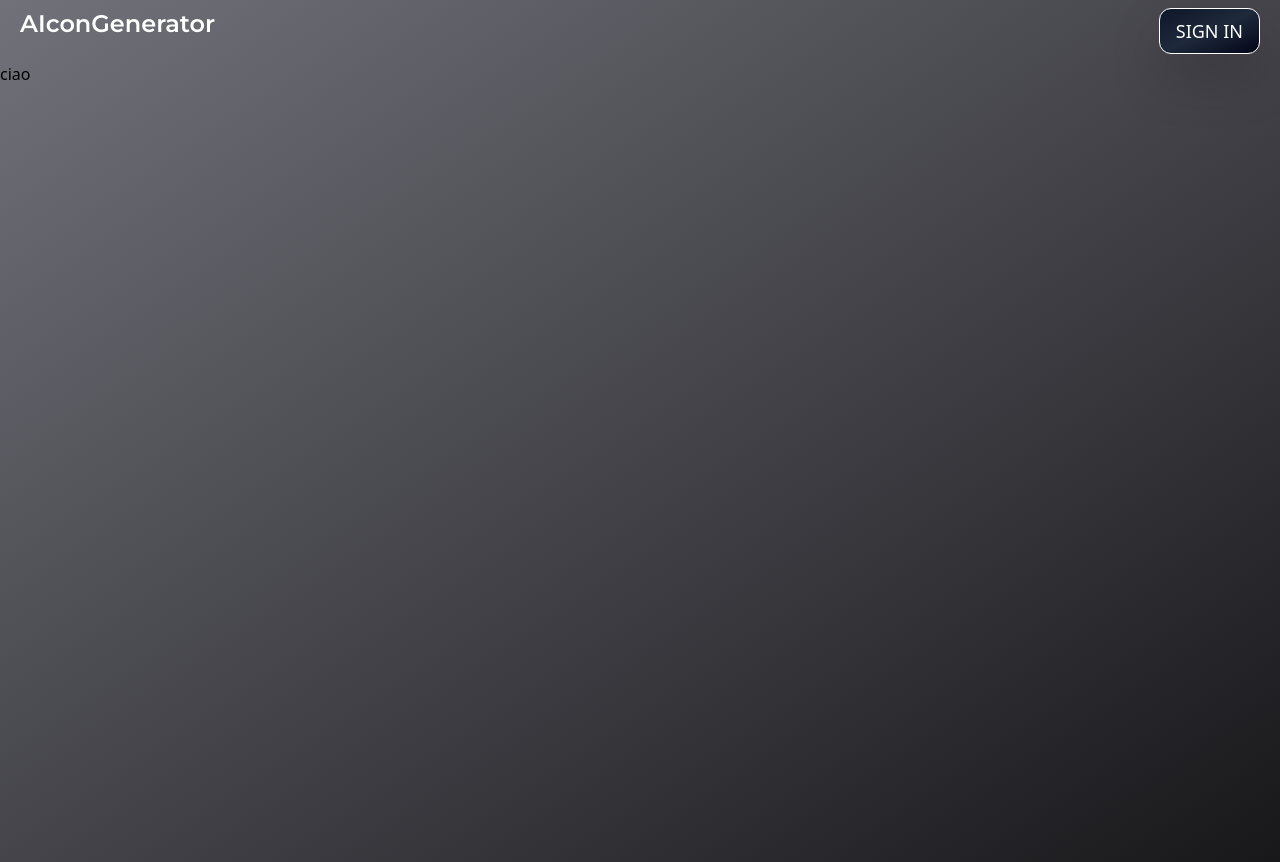
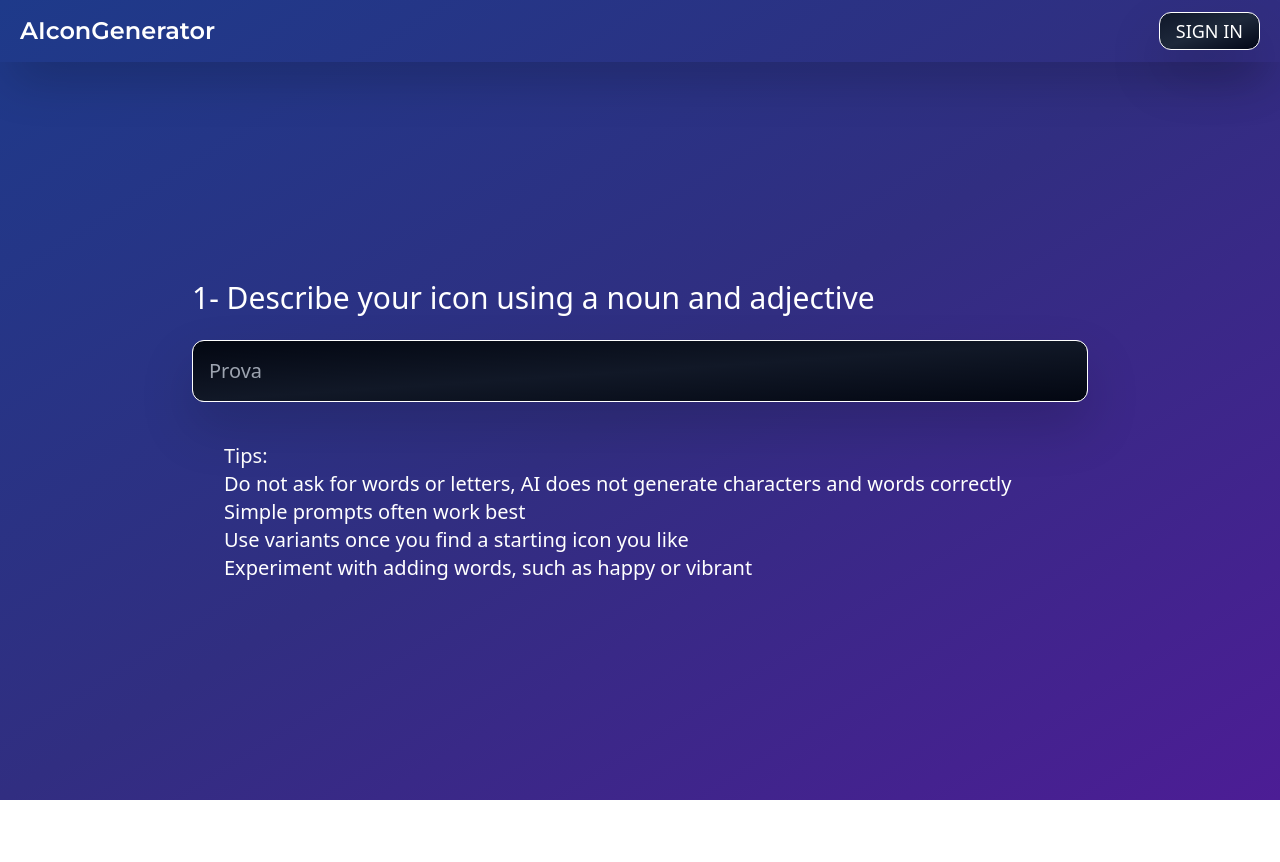
Before and after one commit to morhaaa/ai-icon-generator, a Next.js app: page /generator in a window 1280 px wide. After the commit the page ends 800 px from the top, so only its background shows below. Built offline with nearby package versions, Linux system fonts and the light colour scheme.

Commit message:
Implement input section

```diff
--- a/src/app/generator/page.tsx
+++ b/src/app/generator/page.tsx
@@ -1,5 +1,28 @@
+import InputGenerator from "@/components/ui/input";
+
 const Generator: React.FC = () => {
-  return <div className="h-screen">ciao</div>;
+  return (
+    <div className="h-full w-full flex items-center justify-center">
+      <div className="w-[80%] md:w-[70%] flex flex-col gap-6 justify-center">
+        <h2 className="text-white font-medium text-2xl md:text-2xl lg:text-3xl">
+          1- Describe your icon using a noun and adjective
+        </h2>
+        <InputGenerator />
+        <div className="flex flex-col text-xl  text-white pl-8 pt-4">
+          <span>Tips:</span>
+          <ul>
+            <li>
+              Do not ask for words or letters, AI does not generate characters
+              and words correctly
+            </li>
+            <li>Simple prompts often work best</li>
+            <li>Use variants once you find a starting icon you like</li>
+            <li>Experiment with adding words, such as happy or vibrant</li>
+          </ul>
+        </div>
+      </div>
+    </div>
+  );
 };
 
 export default Generator;
--- a/src/app/layout.tsx
+++ b/src/app/layout.tsx
@@ -14,7 +14,7 @@ export default function RootLayout({
 }) {
   return (
     <html lang="en">
-      <body className="bg-gradient-to-br from-zinc-500 to-zinc-900">
+      <body className="bg-gradient-to-br from-blue-900 via-indigo-900 to-violet-900 h-screen w-screen flex flex-col items-center">
         <Navbar />
         {children}
       </body>
--- a/src/app/page.tsx
+++ b/src/app/page.tsx
@@ -3,7 +3,7 @@ import Image from "next/image";
 
 export default function Home() {
   return (
-    <main className="h-screen w-screen flex flex-col  items-center">
+    <main className="h-full w-[85%] md:w-[80%] lg:w-[85%] flex flex-col items-center">
       <LandingHero />
     </main>
   );
--- a/src/components/Navbar.tsx
+++ b/src/components/Navbar.tsx
@@ -5,7 +5,7 @@ const monserrat = Montserrat({ subsets: ["latin"] });
 
 const Navbar: React.FC = () => {
   return (
-    <nav className="w-full flex justify-between px-5 py-2">
+    <nav className="w-full flex justify-between items-center px-5 py-3 shadow-2xl">
       <div className={monserrat.className}>
         <p className="font-semibold text-white text-2xl">AIconGenerator</p>
       </div>
--- a/src/components/landing-hero.tsx
+++ b/src/components/landing-hero.tsx
@@ -2,9 +2,9 @@ import LandingButton from "./ui/landing-button";
 
 export default function LandingHero() {
   return (
-    <section className="w-[85%] pt-28 md:pt-36 lg:pt-40 flex flex-col md:flex-row items-center justify-center ">
+    <section className="w-full pt-28 md:pt-36 lg:pt-40 flex flex-col md:flex-row items-center justify-center ">
       <div className="basis-1/2 text-slate-50 flex flex-col gap-4 md:gap-6 lg:gap-8">
-        <h2 className="text-4xl md:text-5xl lg:text-6xl font-bold">
+        <h2 className="text-5xl md:text-6xl lg:text-7xl font-bold">
           Generate icons with a click of a button
         </h2>
         <p className="text-sm md:text-base lg:text-xl">
--- /dev/null
+++ b/src/components/ui/input.tsx
@@ -0,0 +1,12 @@
+const InputGenerator: React.FC = () => {
+  return (
+    <div className="w-full bg-white py-2 md:py-4 rounded-xl bg-gradient-to-br from-gray-950 via-gray-900 to-gray-950 border border-white px-4 drop-shadow-2xl">
+      <input
+        className="bg-transparent outline-none text-base md:text-xl text-white w-full"
+        placeholder="Prova"
+      />
+    </div>
+  );
+};
+
+export default InputGenerator;
--- a/src/components/ui/landing-button.tsx
+++ b/src/components/ui/landing-button.tsx
@@ -6,7 +6,7 @@ interface Props {
 
 const LandingButton: React.FC<Props> = ({ children }) => {
   return (
-    <button className="text-white font-medium text-sm lg:text-lg py-2 px-4 bg-gradient-to-br from-slate-900 via-slate-800 to-slate-950 border border-white rounded-xl whitespace-nowrap drop-shadow-2xl">
+    <button className="text-white font-medium text-sm lg:text-lg py-1 px-4 bg-gradient-to-br from-slate-900 via-slate-800 to-slate-950 border border-white rounded-xl whitespace-nowrap drop-shadow-2xl">
       {children}
     </button>
   );
```
